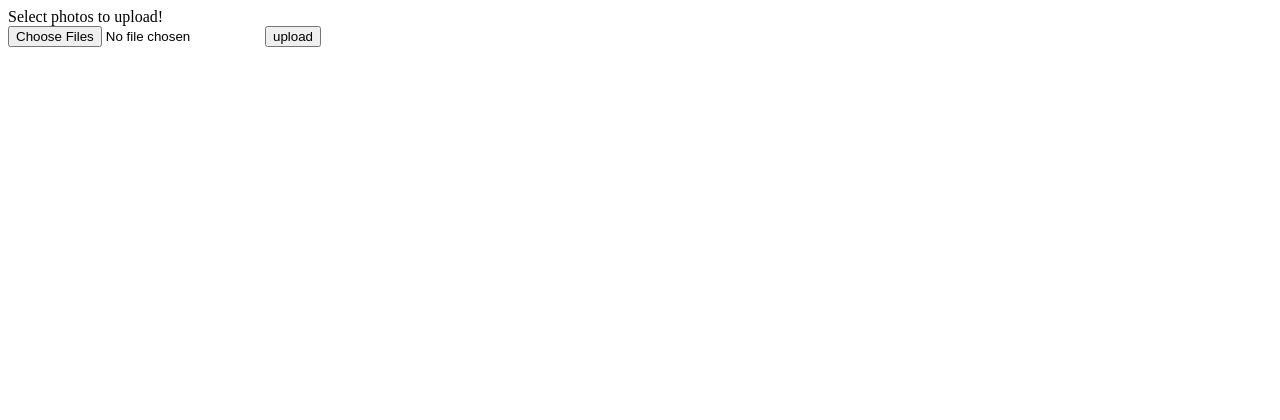
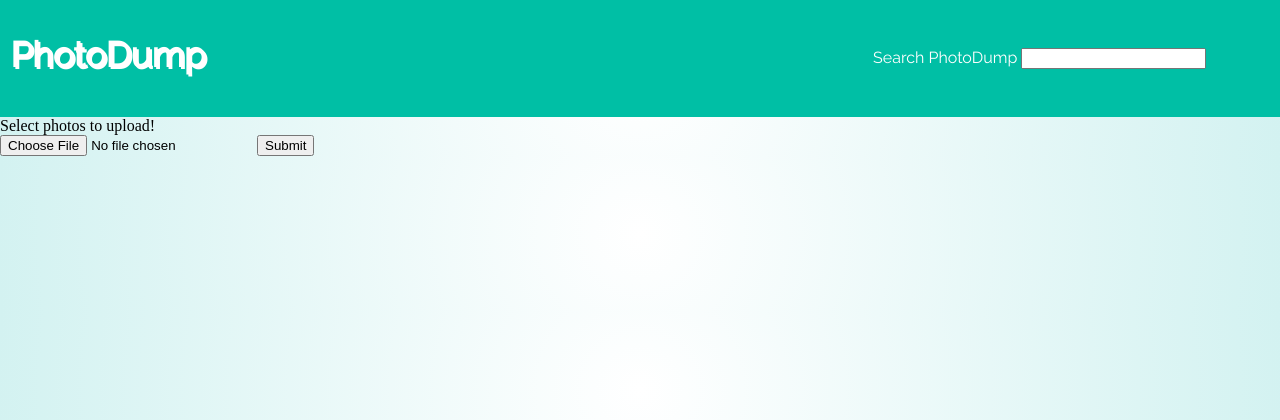
Before and after one commit to Elewis97/PhotoDump, a Python web app: template templates/upload.html in a window 1280 px wide. Shown: the top 420 px of the page. Run offline with Jinja, Linux system fonts and the light colour scheme; the template is opened without the code that fills it, so the values that code supplies are empty.

Commit message:
Made upload work, edited the css file

```diff
--- a/stylesheets/welcome.css
+++ b/stylesheets/welcome.css
@@ -1,8 +1,11 @@
+body {
+  margin: 0;
+}
 #header {
     background-color:#00BFA5;
     color:white;
     text-align:left;
-    margin: -.8%;
+    margin: 0;
     padding: .8%;
     font-family: 'Raleway', sans-serif;
     display: flex;
--- a/templates/upload.html
+++ b/templates/upload.html
@@ -1,13 +1,27 @@
 <!DOCTYPE html>
 <html>
   <head>
+    <link rel = "stylesheet" type = "text/css" href="../stylesheets/welcome.css">
+    <link href='http://fonts.googleapis.com/css?family=Raleway' rel='stylesheet' type='text/css'>
   </head>
 
   <body>
+
+    <div id="header">
+      <h1>PhotoDump</h1>
+        <div id = "search">
+        <form>
+          Search PhotoDump
+          <input id = "searchbox" type="text" name="searchBox">
+        </form>
+      </div>
+    </div>
+
     Select photos to upload!
-    <form method="POST" action="/upload">
-      <input type="file" name="my_file" multiple>
-      <input type="submit" value="upload">
+    <form method="POST" action="{{ upload_url }}" enctype="multipart/form-data">
+      <input type="file" name="file" value="file">
+      <input type="submit" name="submit" value="Submit">
     </form>
+
   </body>
 </html>
```
Also changed, not shown: main.py (+28 -12 lines), templates/welcome.html (+4 -4 lines), index.yaml (line endings or trailing spaces).
